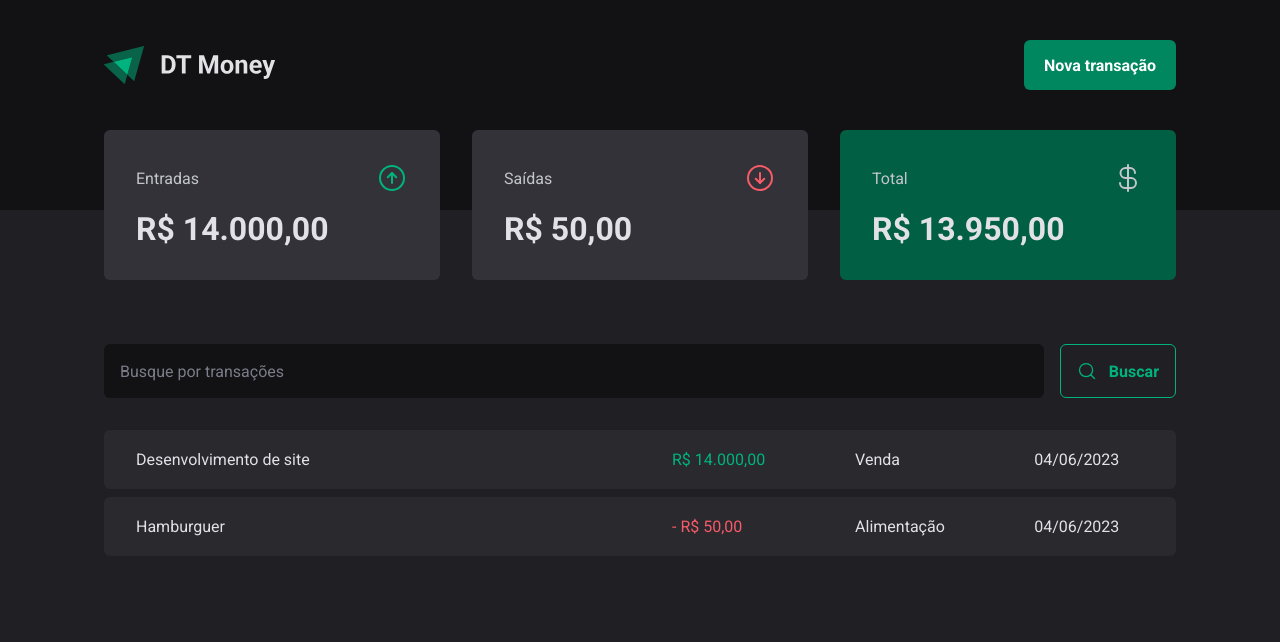
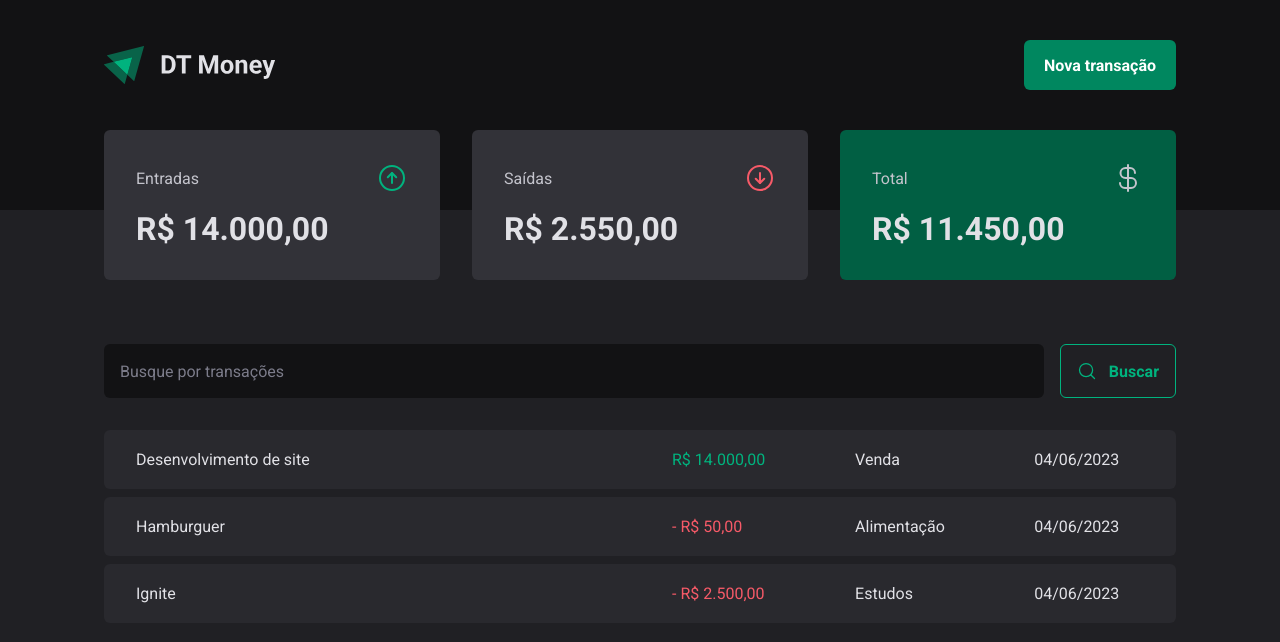
Before and after one commit to tuorjp/dt-money-ignite, a React (Vite) app: page / in a window 1280 px wide. Shown: the top 642 px of the page. Built offline with nearby package versions, Linux system fonts and the light colour scheme; data requests are answered from the project's data file.

Commit message:
buscando transações

```diff
--- a/server.json
+++ b/server.json
@@ -15,6 +15,14 @@
       "category": "Alimentação",
       "price": 50,
       "createdAt": "2023-06-04T19:53:35.359Z"
+    },
+    {
+      "id": 3,
+      "description": "Ignite",
+      "type": "outcome",
+      "category": "Estudos",
+      "price": 2500,
+      "createdAt": "2023-06-04T19:53:35.359Z"
     }
   ]
 }
--- a/src/contexts/TransactionsContext.tsx
+++ b/src/contexts/TransactionsContext.tsx
@@ -12,6 +12,7 @@ interface Transaction {
 
 interface TransactionsContextType {
     transactions: Transaction[]
+    fetchTransactions: (query?:string) => Promise<void>
 }
 
 interface TransactionsProviderProps {
@@ -23,14 +24,20 @@ export const TransactionsContext = createContext({} as TransactionsContextType)
 export function TransactionsProvider ({children}: TransactionsProviderProps) {
     const [transactions, setTransactions] = useState<Transaction[]>([])
 
-    async function loadTransactions() {
-        const response = await fetch('http://localhost:3333/transactions')
+    async function fetchTransactions(query?:string) {
+      const url = new URL('http://localhost:3333/transactions')
+
+      if(query) {
+        url.searchParams.append('q', query)
+      }
+
+        const response = await fetch(url)
         const data = await response.json()
         setTransactions(data)
       }
 
       useEffect(() => {
-        loadTransactions()
+        fetchTransactions()
       }, [])
 
       // useEffect(() => {
@@ -40,7 +47,7 @@ export function TransactionsProvider ({children}: TransactionsProviderProps) {
       // }, [])
 
     return(
-        <TransactionsContext.Provider value={{transactions}}>
+        <TransactionsContext.Provider value={{transactions, fetchTransactions}}>
             {children}
         </TransactionsContext.Provider>
     )
--- a/src/pages/Transactions/components/SearchForm/index.tsx
+++ b/src/pages/Transactions/components/SearchForm/index.tsx
@@ -4,6 +4,8 @@ import { SearchFormContainer } from "./styles";
 import { useForm } from 'react-hook-form';
 import * as z from 'zod'
 import { zodResolver } from '@hookform/resolvers/zod';
+import { useContext } from 'react';
+import { TransactionsContext } from '../../../../contexts/TransactionsContext';
 
 const searchFormSchema = z.object({
   query: z.string(),
@@ -12,13 +14,14 @@ const searchFormSchema = z.object({
 type SearchFormInputs = z.infer<typeof searchFormSchema>
 
 export function SearchForm() {
+  const {fetchTransactions} = useContext(TransactionsContext)
+
   const {register, handleSubmit, formState: {isSubmitting}} = useForm<SearchFormInputs>({
     resolver: zodResolver(searchFormSchema)
   })
 
   async function handleSearchTransaction(data: SearchFormInputs) {
-    await new Promise(resolve => setTimeout(resolve, 2000))
-    console.log(data)
+    await fetchTransactions(data.query)
   }
 
   return (
```
